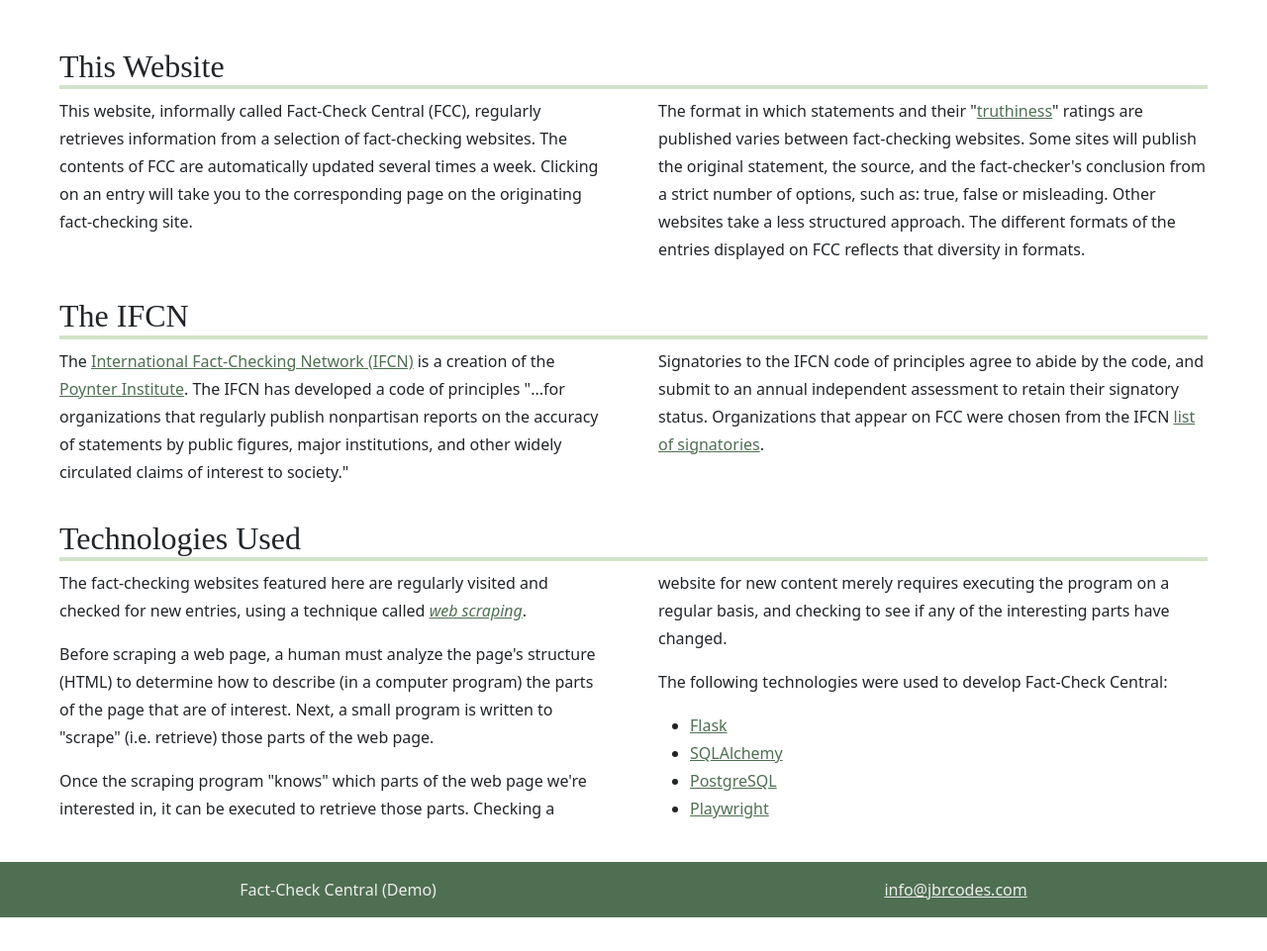
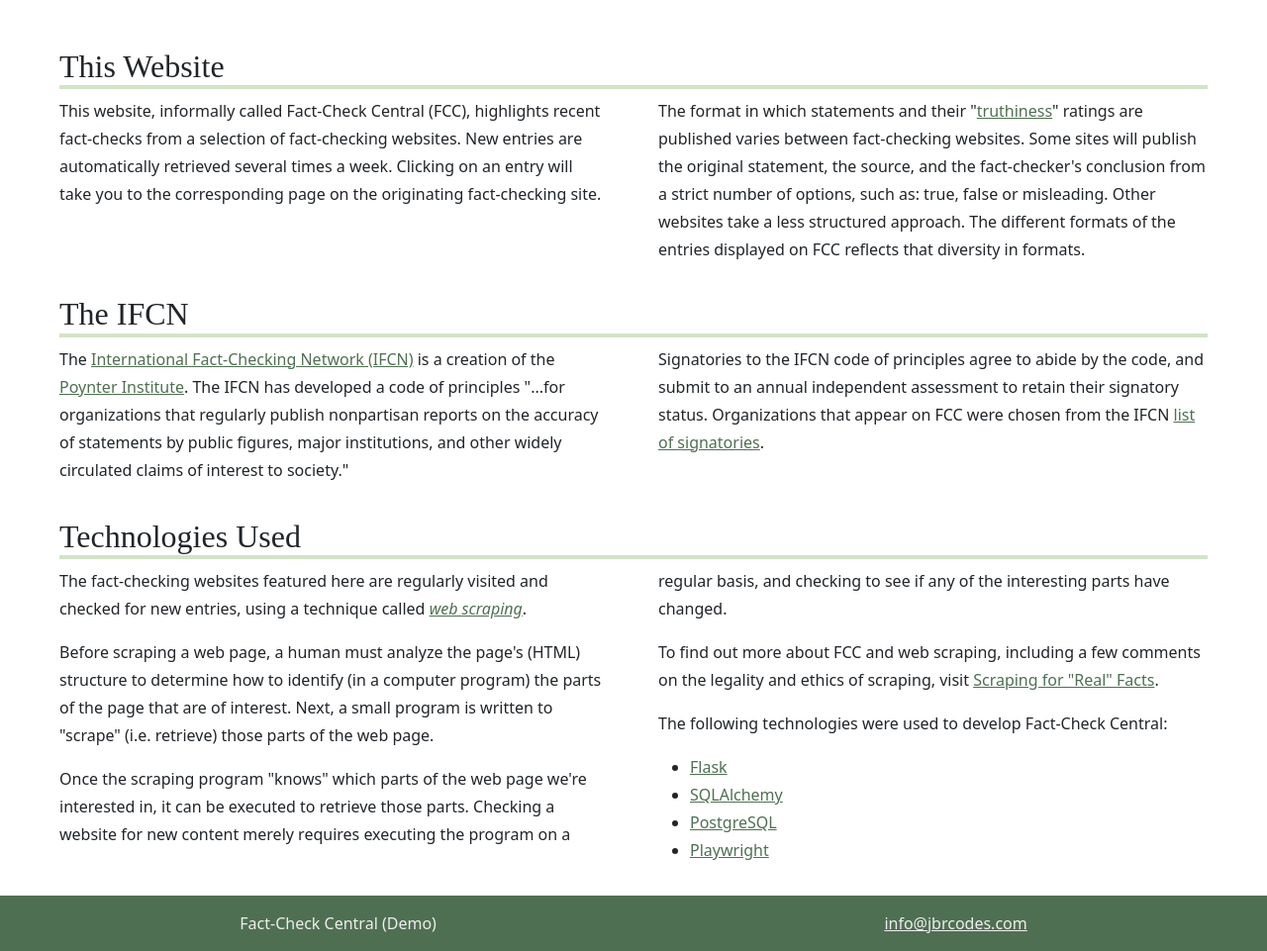
Before and after one commit to jbrcodes/FactCheckCentral, a Flask app: page /about in a window 1280 px wide. Shown: the part 72-1033 px from the top of the page at 99% size. Before the commit the page ends 999 px from the top, so only its background shows below. Run offline with Flask 3, Linux system fonts and the light colour scheme; parts of the project's set-up code (start-up, migrations or seed data) failed here and were passed over; some web fonts are replaced.

Commit message:
Tweak "About", and add a link back to JbrCodes blog

```diff
--- a/fcc/templates/page/about.html
+++ b/fcc/templates/page/about.html
@@ -37,9 +37,9 @@ a {
 
     <div class="two-col">
         <p>
-            This website, informally called Fact-Check Central (FCC), regularly retrieves
-            information from a selection of fact-checking websites.
-            The contents of FCC are automatically updated several times a week.
+            This website, informally called Fact-Check Central (FCC), highlights
+            recent fact-checks from a selection of fact-checking websites.
+            New entries are automatically retrieved several times a week.
             Clicking on an entry will take you to the corresponding page
             on the originating fact-checking site.
         </p>
@@ -80,8 +80,8 @@ a {
             <a href="https://en.wikipedia.org/wiki/Web_scraping"><em>web scraping</em></a>.
         </p>
         <p>
-            Before scraping a web page, a human must analyze the page's structure (HTML)
-            to determine how to describe (in a computer program) the parts of the page
+            Before scraping a web page, a human must analyze the page's (HTML) structure
+            to determine how to identify (in a computer program) the parts of the page
             that are of interest.
             Next, a small program is written to "scrape" (i.e. retrieve)
             those parts of the web page.
@@ -92,6 +92,10 @@ a {
             Checking a website for new content merely requires executing the program
             on a regular basis, and checking to see if any of the interesting parts
             have changed.
+        </p>
+        <p>
+            To find out more about FCC and web scraping, including a few comments on the legality and ethics of scraping, visit
+            <a href="https://www.jbrcodes.com/blog/2024/01/scraping-real-facts/">Scraping for "Real" Facts</a>.
         </p>
         <p>
             The following technologies were used to develop Fact-Check Central:
```
